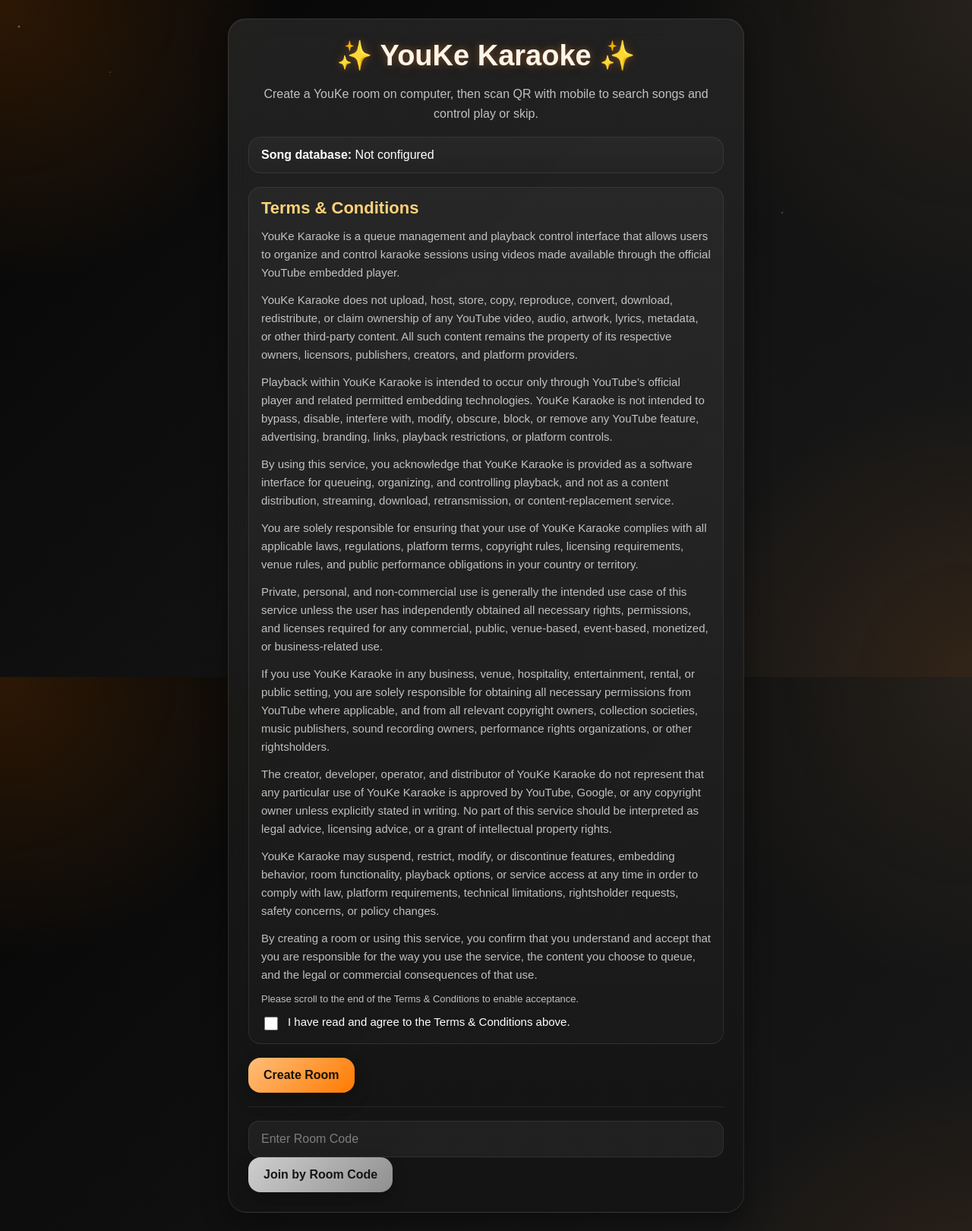
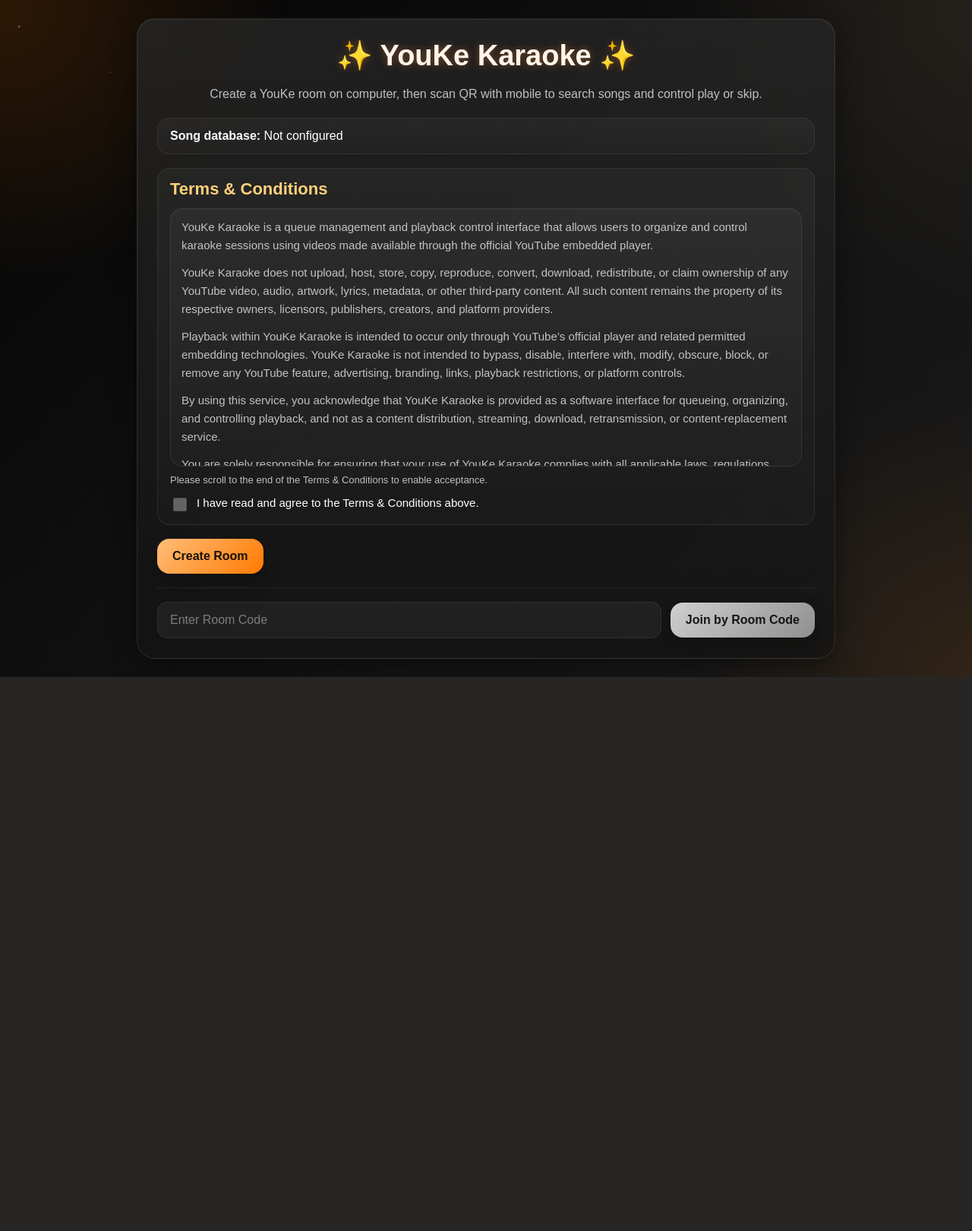
Before and after one commit to Kanasezt/youke, a Flask app: page / in a window 1280 px wide. Shown: the whole page at 76% size. After the commit the page ends 891 px from the top, so only its background shows below. Run offline with Flask 3, Linux system fonts and the light colour scheme; some libraries are stand-ins or nearby versions.

Commit message:
Update style.css

```diff
--- a/static/style.css
+++ b/static/style.css
@@ -87,7 +87,82 @@ body.fantasy-bg {
 
 .narrow {
     width: 100%;
-    max-width: 680px;
+    max-width: 920px;
+}
+
+.terms-layout-card {
+    max-height: calc(100vh - 48px);
+    overflow-y: auto;
+}
+
+.terms-scroll-box {
+    max-height: 340px;
+    overflow-y: auto;
+    padding: 12px 14px;
+    border-radius: 16px;
+    border: 1px solid rgba(255,255,255,0.08);
+    background: linear-gradient(
+        180deg,
+        rgba(255,255,255,0.04),
+        rgba(255,255,255,0.02)
+    );
+    box-shadow: inset 0 1px 0 rgba(255,255,255,0.03);
+}
+
+.terms-scroll-box::-webkit-scrollbar,
+.terms-layout-card::-webkit-scrollbar {
+    width: 10px;
+}
+
+.terms-scroll-box::-webkit-scrollbar-track,
+.terms-layout-card::-webkit-scrollbar-track {
+    background: rgba(255,255,255,0.05);
+    border-radius: 999px;
+}
+
+.terms-scroll-box::-webkit-scrollbar-thumb,
+.terms-layout-card::-webkit-scrollbar-thumb {
+    background: rgba(255,159,67,0.45);
+    border-radius: 999px;
+}
+
+.terms-scroll-hint {
+    margin-top: 10px;
+}
+
+.join-form {
+    display: grid;
+    grid-template-columns: 1fr auto;
+    gap: 12px;
+    align-items: center;
+}
+
+.join-form .magic-btn {
+    white-space: nowrap;
+}
+
+.terms-check input:disabled {
+    opacity: 0.5;
+    cursor: not-allowed;
+}
+
+@media (max-width: 720px) {
+    .narrow {
+        max-width: 100%;
+    }
+
+    .terms-layout-card {
+        max-height: none;
+        overflow: visible;
+    }
+
+    .terms-scroll-box {
+        max-height: 300px;
+    }
+
+    .join-form {
+        grid-template-columns: 1fr;
+    }
 }
 
 .glow-title {
```
